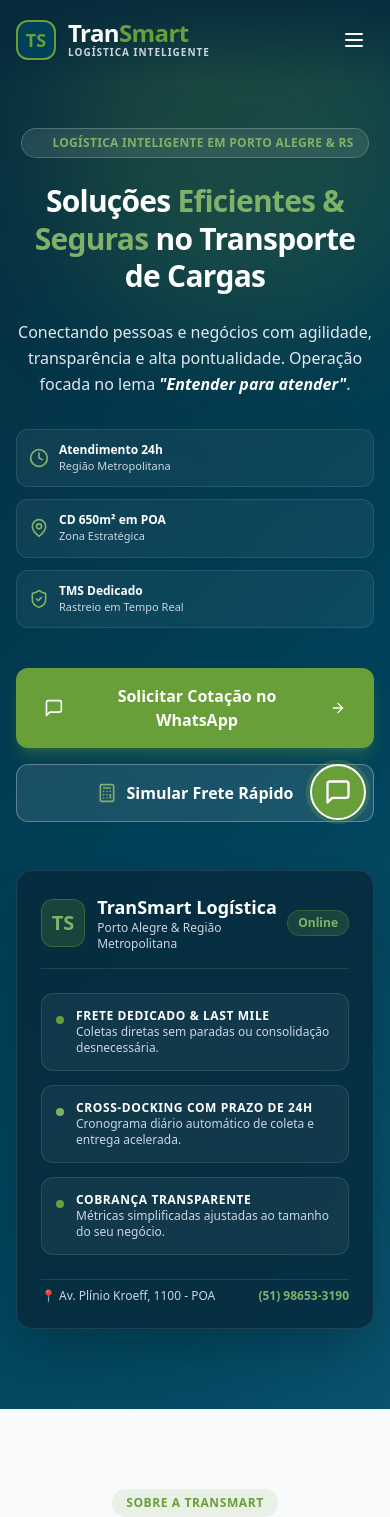
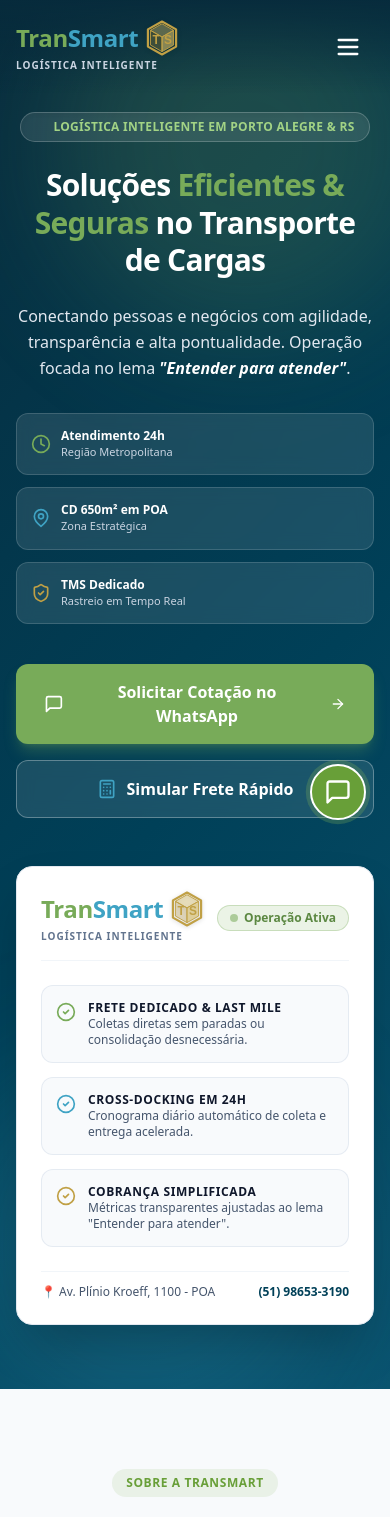
Before and after one commit to viniciusnascimento95/transmart, a React (Vite) app: page / in a window 390 px wide. Shown: the top 1517 px of the page. Built offline with nearby package versions, Linux system fonts and the light colour scheme.

Commit message:
style(theme): implement corporate Light Mode theme and mobile UX optimizations

```diff
--- a/src/components/Footer.tsx
+++ b/src/components/Footer.tsx
@@ -1,6 +1,7 @@
 import React from 'react';
 import { COMPANY_INFO } from '../data/content';
 import { Instagram, Mail, Phone, MapPin } from 'lucide-react';
+import { Logo } from './Logo';
 
 export const Footer: React.FC = () => {
   return (
@@ -10,21 +11,14 @@
 
           {/* Col 1: Brand & Tagline */}
           <div className="md:col-span-5 space-y-4">
-            <div className="flex items-center gap-3">
-              <div className="w-10 h-10 rounded-xl bg-[#689F38] text-white font-black flex items-center justify-center text-lg">
-                TS
-              </div>
-              <span className="text-2xl font-extrabold text-white tracking-tight">
-                Tran<span className="text-[#80B168]">Smart</span>
-              </span>
-            </div>
+            <Logo variant="dark" size="lg" />
 
-            <p className="text-slate-300 text-sm max-w-sm leading-relaxed">
+            <p className="text-slate-300 text-sm max-w-sm leading-relaxed mt-3">
               Soluções eficientes e seguras no transporte de cargas e logística inteligente na Região Metropolitana de Porto Alegre e RS.
             </p>
 
             <div className="pt-2">
-              <span className="inline-block px-3 py-1 rounded-full bg-white/10 text-[#80B168] text-xs font-bold border border-white/10">
+              <span className="inline-block px-3 py-1 rounded-full bg-white/10 text-[#78AB59] text-xs font-bold border border-white/10">
                 "{COMPANY_INFO.lema}"
               </span>
             </div>
@@ -34,13 +28,13 @@
           <div className="md:col-span-3 space-y-3">
             <h4 className="text-sm font-bold text-white uppercase tracking-wider">Navegação</h4>
             <ul className="space-y-2 text-xs text-slate-300">
-              <li><a href="#hero" className="hover:text-[#80B168] transition-colors">Início</a></li>
-              <li><a href="#about" className="hover:text-[#80B168] transition-colors">Sobre Nós & Missão</a></li>
-              <li><a href="#services" className="hover:text-[#80B168] transition-colors">Serviços Prestados</a></li>
-              <li><a href="#coverage" className="hover:text-[#80B168] transition-colors">Abrangência (24h)</a></li>
-              <li><a href="#infrastructure" className="hover:text-[#80B168] transition-colors">Estrutura & CD</a></li>
-              <li><a href="#why-us" className="hover:text-[#80B168] transition-colors">Por Que Nós</a></li>
-              <li><a href="#contact" className="hover:text-[#80B168] transition-colors">Contato</a></li>
+              <li><a href="#hero" className="hover:text-[#78AB59] transition-colors py-1 inline-block">Início</a></li>
+              <li><a href="#about" className="hover:text-[#78AB59] transition-colors py-1 inline-block">Sobre Nós & Missão</a></li>
+              <li><a href="#services" className="hover:text-[#78AB59] transition-colors py-1 inline-block">Serviços Prestados</a></li>
+              <li><a href="#coverage" className="hover:text-[#78AB59] transition-colors py-1 inline-block">Abrangência (24h)</a></li>
+              <li><a href="#infrastructure" className="hover:text-[#78AB59] transition-colors py-1 inline-block">Estrutura & CD</a></li>
+              <li><a href="#why-us" className="hover:text-[#78AB59] transition-colors py-1 inline-block">Por Que Nós</a></li>
+              <li><a href="#contact" className="hover:text-[#78AB59] transition-colors py-1 inline-block">Contato</a></li>
             </ul>
           </div>
 
@@ -48,19 +42,19 @@
           <div className="md:col-span-4 space-y-3 text-xs text-slate-300">
             <h4 className="text-sm font-bold text-white uppercase tracking-wider">Contatos Diretos</h4>
             <p className="flex items-center gap-2">
-              <Phone className="w-4 h-4 text-[#80B168]" />
+              <Phone className="w-4 h-4 text-[#78AB59]" />
               <span>{COMPANY_INFO.phone}</span>
             </p>
             <p className="flex items-center gap-2">
-              <Mail className="w-4 h-4 text-[#80B168]" />
+              <Mail className="w-4 h-4 text-[#78AB59]" />
               <span>{COMPANY_INFO.email}</span>
             </p>
             <p className="flex items-center gap-2">
-              <Instagram className="w-4 h-4 text-[#80B168]" />
+              <Instagram className="w-4 h-4 text-[#78AB59]" />
               <span>{COMPANY_INFO.instagram}</span>
             </p>
             <p className="flex items-start gap-2 pt-1 leading-relaxed">
-              <MapPin className="w-4 h-4 text-[#80B168] shrink-0 mt-0.5" />
+              <MapPin className="w-4 h-4 text-[#78AB59] shrink-0 mt-0.5" />
               <span>{COMPANY_INFO.address}</span>
             </p>
           </div>
--- a/src/components/Hero.tsx
+++ b/src/components/Hero.tsx
@@ -1,6 +1,7 @@
 import React from 'react';
-import { MessageSquare, Calculator, ShieldCheck, Clock, MapPin, ArrowRight } from 'lucide-react';
+import { MessageSquare, Calculator, ShieldCheck, Clock, MapPin, ArrowRight, CheckCircle2 } from 'lucide-react';
 import { COMPANY_INFO } from '../data/content';
+import { Logo } from './Logo';
 
 interface HeroProps {
   onOpenQuoteModal: () => void;
@@ -8,10 +9,10 @@
 
 export const Hero: React.FC<HeroProps> = ({ onOpenQuoteModal }) => {
   return (
-    <section id="hero" className="relative pt-32 pb-20 md:pt-40 md:pb-28 gradient-hero-bg text-white overflow-hidden">
+    <section id="hero" className="relative pt-28 pb-16 md:pt-36 md:pb-24 gradient-hero-bg text-white overflow-hidden">
       {/* Background Graphic Accents */}
-      <div className="absolute top-0 right-0 -translate-y-12 translate-x-12 w-96 h-96 bg-[#689F38]/20 rounded-full blur-3xl pointer-events-none"></div>
-      <div className="absolute bottom-0 left-0 translate-y-12 -translate-x-12 w-96 h-96 bg-[#004058]/40 rounded-full blur-3xl pointer-events-none"></div>
+      <div className="absolute top-0 right-0 -translate-y-12 translate-x-12 w-96 h-96 bg-[#78AB59]/20 rounded-full blur-3xl pointer-events-none"></div>
+      <div className="absolute bottom-0 left-0 translate-y-12 -translate-x-12 w-96 h-96 bg-[#3FA3C4]/20 rounded-full blur-3xl pointer-events-none"></div>
 
       <div className="max-w-7xl mx-auto px-4 sm:px-6 lg:px-8 relative z-10">
         <div className="grid grid-cols-1 lg:grid-cols-12 gap-12 items-center">
@@ -19,14 +20,14 @@
           {/* Left Column: Copy & CTAs */}
           <div className="lg:col-span-7 space-y-6 text-center lg:text-left">
             {/* Top Pill Badge */}
-            <div className="inline-flex items-center gap-2 px-3.5 py-1.5 rounded-full bg-white/10 border border-white/20 text-[#80B168] text-xs font-semibold tracking-wide uppercase shadow-inner">
-              <span className="w-2 h-2 rounded-full bg-[#689F38] animate-ping"></span>
+            <div className="inline-flex items-center gap-2 px-3.5 py-1.5 rounded-full bg-white/10 border border-white/20 text-[#A2D385] text-xs font-bold tracking-wide uppercase shadow-inner">
+              <span className="w-2.5 h-2.5 rounded-full bg-[#78AB59] animate-ping"></span>
               Logística Inteligente em Porto Alegre & RS
             </div>
 
             {/* Main Headline */}
             <h1 className="text-3xl sm:text-4xl md:text-5xl lg:text-6xl font-extrabold tracking-tight leading-tight">
-              Soluções <span className="text-[#80B168]">Eficientes & Seguras</span> no Transporte de Cargas
+              Soluções <span className="text-[#78AB59]">Eficientes & Seguras</span> no Transporte de Cargas
             </h1>
 
             {/* Subtitle */}
@@ -36,24 +37,24 @@
 
             {/* Feature Badges Grid */}
             <div className="grid grid-cols-1 sm:grid-cols-3 gap-3 pt-2 max-w-xl mx-auto lg:mx-0">
-              <div className="flex items-center gap-2.5 p-3 rounded-xl bg-white/5 border border-white/10">
-                <Clock className="w-5 h-5 text-[#80B168] shrink-0" />
+              <div className="flex items-center gap-2.5 p-3.5 rounded-xl bg-white/10 border border-white/15 backdrop-blur-sm">
+                <Clock className="w-5 h-5 text-[#78AB59] shrink-0" />
                 <div className="text-left">
                   <p className="text-xs font-bold text-white">Atendimento 24h</p>
                   <p className="text-[11px] text-slate-300">Região Metropolitana</p>
                 </div>
               </div>
 
-              <div className="flex items-center gap-2.5 p-3 rounded-xl bg-white/5 border border-white/10">
-                <MapPin className="w-5 h-5 text-[#80B168] shrink-0" />
+              <div className="flex items-center gap-2.5 p-3.5 rounded-xl bg-white/10 border border-white/15 backdrop-blur-sm">
+                <MapPin className="w-5 h-5 text-[#3FA3C4] shrink-0" />
                 <div className="text-left">
                   <p className="text-xs font-bold text-white">CD 650m² em POA</p>
                   <p className="text-[11px] text-slate-300">Zona Estratégica</p>
                 </div>
               </div>
 
-              <div className="flex items-center gap-2.5 p-3 rounded-xl bg-white/5 border border-white/10">
-                <ShieldCheck className="w-5 h-5 text-[#80B168] shrink-0" />
+              <div className="flex items-center gap-2.5 p-3.5 rounded-xl bg-white/10 border border-white/15 backdrop-blur-sm">
+                <ShieldCheck className="w-5 h-5 text-[#C0A045] shrink-0" />
                 <div className="text-left">
                   <p className="text-xs font-bold text-white">TMS Dedicado</p>
                   <p className="text-[11px] text-slate-300">Rastreio em Tempo Real</p>
@@ -67,7 +68,7 @@
                 href={COMPANY_INFO.whatsappUrl}
                 target="_blank"
                 rel="noopener noreferrer"
-                className="w-full sm:w-auto inline-flex items-center justify-center gap-3 px-7 py-4 rounded-xl bg-[#689F38] hover:bg-[#58872F] text-white font-bold text-base shadow-lg shadow-[#689F38]/30 hover:shadow-xl hover:scale-[1.02] transition-all cursor-pointer group"
+                className="w-full sm:w-auto inline-flex items-center justify-center gap-3 px-7 py-4 rounded-xl bg-[#78AB59] hover:bg-[#639247] text-white font-bold text-base shadow-lg shadow-[#78AB59]/30 hover:shadow-xl hover:scale-[1.02] transition-all cursor-pointer group min-h-[50px]"
               >
                 <MessageSquare className="w-5 h-5" />
                 <span>Solicitar Cotação no WhatsApp</span>
@@ -76,62 +77,55 @@
 
               <button
                 onClick={onOpenQuoteModal}
-                className="w-full sm:w-auto inline-flex items-center justify-center gap-2.5 px-6 py-4 rounded-xl bg-white/10 hover:bg-white/20 text-white font-semibold text-base border border-white/30 backdrop-blur-sm transition-all cursor-pointer"
+                className="w-full sm:w-auto inline-flex items-center justify-center gap-2.5 px-6 py-4 rounded-xl bg-white/10 hover:bg-white/20 text-white font-semibold text-base border border-white/30 backdrop-blur-sm transition-all cursor-pointer min-h-[50px]"
               >
-                <Calculator className="w-5 h-5 text-[#80B168]" />
+                <Calculator className="w-5 h-5 text-[#3FA3C4]" />
                 <span>Simular Frete Rápido</span>
               </button>
             </div>
           </div>
 
-          {/* Right Column: Interactive Card Display */}
+          {/* Right Column: Clean Official Card Display */}
           <div className="lg:col-span-5 relative">
-            <div className="dark-glass-card rounded-2xl p-6 sm:p-8 shadow-2xl space-y-6 relative z-10 border border-white/15">
-              <div className="flex items-center justify-between border-b border-white/10 pb-4">
-                <div className="flex items-center gap-3">
-                  <div className="w-12 h-12 rounded-xl bg-[#689F38]/20 border border-[#689F38]/40 flex items-center justify-center font-black text-[#80B168] text-xl">
-                    TS
-                  </div>
-                  <div>
-                    <h3 className="font-bold text-lg text-white leading-snug">TranSmart Logística</h3>
-                    <p className="text-xs text-slate-300">Porto Alegre & Região Metropolitana</p>
-                  </div>
-                </div>
-                <span className="px-2.5 py-1 rounded-full bg-[#689F38]/20 text-[#80B168] text-xs font-semibold border border-[#689F38]/30">
-                  Online
+            <div className="bg-white rounded-2xl p-6 sm:p-8 shadow-2xl text-slate-900 space-y-6 relative z-10 border border-slate-200">
+              <div className="flex items-center justify-between border-b border-slate-100 pb-4">
+                <Logo variant="light" size="md" />
+                <span className="px-3 py-1 rounded-full bg-[#78AB59]/15 text-[#5C8842] text-xs font-bold border border-[#78AB59]/30 flex items-center gap-1.5">
+                  <span className="w-2 h-2 rounded-full bg-[#78AB59] animate-pulse"></span>
+                  Operação Ativa
                 </span>
               </div>
 
               {/* Quick Highlights list inside hero card */}
               <div className="space-y-3.5">
-                <div className="p-3.5 rounded-xl bg-white/5 border border-white/10 flex items-start gap-3">
-                  <div className="w-2 h-2 rounded-full bg-[#689F38] mt-2 shrink-0"></div>
+                <div className="p-3.5 rounded-xl bg-slate-50 border border-slate-200/80 flex items-start gap-3">
+                  <CheckCircle2 className="w-5 h-5 text-[#78AB59] shrink-0 mt-0.5" />
                   <div>
-                    <p className="text-xs font-bold text-white uppercase tracking-wider">Frete Dedicado & Last Mile</p>
-                    <p className="text-xs text-slate-300">Coletas diretas sem paradas ou consolidação desnecessária.</p>
+                    <p className="text-xs font-extrabold text-slate-900 uppercase tracking-wider">Frete Dedicado & Last Mile</p>
+                    <p className="text-xs text-slate-600">Coletas diretas sem paradas ou consolidação desnecessária.</p>
                   </div>
                 </div>
 
-                <div className="p-3.5 rounded-xl bg-white/5 border border-white/10 flex items-start gap-3">
-                  <div className="w-2 h-2 rounded-full bg-[#80B168] mt-2 shrink-0"></div>
+                <div className="p-3.5 rounded-xl bg-slate-50 border border-slate-200/80 flex items-start gap-3">
+                  <CheckCircle2 className="w-5 h-5 text-[#3FA3C4] shrink-0 mt-0.5" />
                   <div>
-                    <p className="text-xs font-bold text-white uppercase tracking-wider">Cross-docking com Prazo de 24h</p>
-                    <p className="text-xs text-slate-300">Cronograma diário automático de coleta e entrega acelerada.</p>
+                    <p className="text-xs font-extrabold text-slate-900 uppercase tracking-wider">Cross-docking em 24h</p>
+                    <p className="text-xs text-slate-600">Cronograma diário automático de coleta e entrega acelerada.</p>
                   </div>
                 </div>
 
-                <div className="p-3.5 rounded-xl bg-white/5 border border-white/10 flex items-start gap-3">
-                  <div className="w-2 h-2 rounded-full bg-[#689F38] mt-2 shrink-0"></div>
+                <div className="p-3.5 rounded-xl bg-slate-50 border border-slate-200/80 flex items-start gap-3">
+                  <CheckCircle2 className="w-5 h-5 text-[#C0A045] shrink-0 mt-0.5" />
                   <div>
-                    <p className="text-xs font-bold text-white uppercase tracking-wider">Cobrança Transparente</p>
-                    <p className="text-xs text-slate-300">Métricas simplificadas ajustadas ao tamanho do seu negócio.</p>
+                    <p className="text-xs font-extrabold text-slate-900 uppercase tracking-wider">Cobrança Simplificada</p>
+                    <p className="text-xs text-slate-600">Métricas transparentes ajustadas ao lema "Entender para atender".</p>
                   </div>
                 </div>
               </div>
 
-              <div className="pt-2 border-t border-white/10 flex items-center justify-between text-xs text-slate-300">
+              <div className="pt-3 border-t border-slate-100 flex items-center justify-between text-xs text-slate-600">
                 <span>📍 Av. Plínio Kroeff, 1100 - POA</span>
-                <span className="font-bold text-[#80B168]">(51) 98653-3190</span>
+                <span className="font-extrabold text-[#004058]">(51) 98653-3190</span>
               </div>
             </div>
           </div>
--- a/src/components/Navbar.tsx
+++ b/src/components/Navbar.tsx
@@ -1,6 +1,7 @@
 import React, { useState, useEffect } from 'react';
 import { Menu, X, MessageSquare } from 'lucide-react';
 import { COMPANY_INFO } from '../data/content';
+import { Logo } from './Logo';
 
 interface NavbarProps {
   onOpenQuoteModal: () => void;
@@ -32,24 +33,14 @@
     <header
       className={`fixed top-0 left-0 right-0 z-40 transition-all duration-300 ${
         isScrolled
-          ? 'glass-nav shadow-md py-3 border-b border-slate-200/80'
-          : 'bg-gradient-to-b from-[#072B3C]/90 to-transparent text-white py-5'
+          ? 'glass-nav shadow-sm py-3 border-b border-slate-200/80'
+          : 'bg-gradient-to-b from-[#072B3C]/95 to-transparent text-white py-4'
       }`}
     >
-      <div className="max-w-7xl mx-mx-auto px-4 sm:px-6 lg:px-8 mx-auto flex items-center justify-between">
-        {/* Brand Logo */}
-        <a href="#hero" className="flex items-center gap-3 group focus:outline-none">
-          <div className="w-10 h-10 rounded-xl bg-[#004058] border-2 border-[#689F38] flex items-center justify-center font-extrabold text-[#689F38] text-lg shadow-sm group-hover:scale-105 transition-transform">
-            TS
-          </div>
-          <div className="flex flex-col">
-            <span className={`text-2xl font-extrabold tracking-tight leading-none ${isScrolled ? 'text-[#004058]' : 'text-white'}`}>
-              Tran<span className="text-[#689F38]">Smart</span>
-            </span>
-            <span className={`text-[10px] uppercase font-semibold tracking-widest ${isScrolled ? 'text-slate-500' : 'text-slate-300'}`}>
-              Logística Inteligente
-            </span>
-          </div>
+      <div className="max-w-7xl mx-auto px-4 sm:px-6 lg:px-8 flex items-center justify-between">
+        {/* Official Brand Logo Component */}
+        <a href="#hero" className="focus:outline-none py-1">
+          <Logo variant={isScrolled ? 'light' : 'dark'} size="md" />
         </a>
 
         {/* Desktop Navigation Links */}
@@ -58,7 +49,7 @@
             <a
               key={link.label}
               href={link.href}
-              className={`text-sm font-medium transition-colors hover:text-[#689F38] ${
+              className={`text-sm font-semibold transition-colors hover:text-[#78AB59] py-2 ${
                 isScrolled ? 'text-slate-700' : 'text-slate-100 hover:text-white'
               }`}
             >
@@ -71,7 +62,7 @@
         <div className="hidden lg:flex items-center gap-3">
           <button
             onClick={onOpenQuoteModal}
-            className="text-xs font-semibold px-4 py-2.5 rounded-lg border border-[#689F38] text-[#689F38] hover:bg-[#689F38] hover:text-white transition-all cursor-pointer shadow-sm"
+            className="text-xs font-bold px-4 py-2.5 rounded-lg border border-[#78AB59] text-[#78AB59] hover:bg-[#78AB59] hover:text-white transition-all cursor-pointer shadow-sm min-h-[44px]"
           >
             Simular Cotação
           </button>
@@ -80,48 +71,49 @@
             href={COMPANY_INFO.whatsappUrl}
             target="_blank"
             rel="noopener noreferrer"
-            className="flex items-center gap-2 text-xs font-bold px-4 py-2.5 rounded-lg bg-[#689F38] text-white hover:bg-[#58872F] transition-all cursor-pointer shadow-md hover:shadow-lg hover:-translate-y-0.5"
+            className="flex items-center gap-2 text-xs font-bold px-4 py-2.5 rounded-lg bg-[#78AB59] text-white hover:bg-[#639247] transition-all cursor-pointer shadow-md hover:shadow-lg hover:-translate-y-0.5 min-h-[44px]"
           >
             <MessageSquare className="w-4 h-4" />
             <span>WhatsApp (51) 98653-3190</span>
           </a>
         </div>
 
-        {/* Mobile Menu Button */}
+        {/* Mobile Menu Toggle Button */}
         <button
           onClick={() => setIsMobileMenuOpen(!isMobileMenuOpen)}
-          className={`md:hidden p-2 rounded-lg transition-colors ${
-            isScrolled ? 'text-slate-700 hover:bg-slate-100' : 'text-white hover:bg-white/10'
+          className={`md:hidden p-3 rounded-lg transition-colors min-w-[48px] min-h-[48px] flex items-center justify-center ${
+            isScrolled ? 'text-slate-800 hover:bg-slate-100' : 'text-white hover:bg-white/10'
           }`}
           aria-label="Alternar Menu"
         >
-          {isMobileMenuOpen ? <X className="w-6 h-6" /> : <Menu className="w-6 h-6" />}
+          {isMobileMenuOpen ? <X className="w-7 h-7" /> : <Menu className="w-7 h-7" />}
         </button>
       </div>
 
       {/* Mobile Drawer Navigation */}
       {isMobileMenuOpen && (
-        <div className="md:hidden bg-[#072B3C] text-white px-6 pt-4 pb-6 border-b border-slate-700 shadow-xl space-y-4 animate-in slide-in-from-top duration-200">
-          <nav className="flex flex-col space-y-3">
+        <div className="md:hidden bg-white text-slate-900 px-6 pt-4 pb-8 border-b border-slate-200 shadow-2xl space-y-4 animate-in slide-in-from-top duration-200">
+          <nav className="flex flex-col space-y-1">
             {navLinks.map((link) => (
               <a
                 key={link.label}
                 href={link.href}
                 onClick={() => setIsMobileMenuOpen(false)}
-                className="text-base font-medium py-1.5 text-slate-200 hover:text-[#689F38] transition-colors border-b border-slate-800"
+                className="text-base font-semibold py-3 text-slate-800 hover:text-[#78AB59] transition-colors border-b border-slate-100 flex items-center justify-between min-h-[48px]"
               >
-                {link.label}
+                <span>{link.label}</span>
+                <span className="text-slate-400 text-xs">➔</span>
               </a>
             ))}
           </nav>
 
-          <div className="pt-2 flex flex-col gap-3">
+          <div className="pt-3 flex flex-col gap-3">
             <button
               onClick={() => {
                 setIsMobileMenuOpen(false);
                 onOpenQuoteModal();
               }}
-              className="w-full text-center py-2.5 rounded-lg font-semibold bg-white/10 text-white border border-[#689F38] text-sm"
+              className="w-full text-center py-3.5 rounded-xl font-bold bg-slate-100 text-slate-900 border border-slate-300 text-sm min-h-[48px]"
             >
               Simular Cotação Rápida
             </button>
@@ -129,10 +121,11 @@
               href={COMPANY_INFO.whatsappUrl}
               target="_blank"
               rel="noopener noreferrer"
-              className="w-full flex items-center justify-center gap-2 py-3 rounded-lg font-bold bg-[#689F38] text-white text-sm"
+              onClick={() => setIsMobileMenuOpen(false)}
+              className="w-full flex items-center justify-center gap-2 py-3.5 rounded-xl font-bold bg-[#78AB59] text-white text-sm shadow-md min-h-[48px]"
             >
-              <MessageSquare className="w-4 h-4" />
-              Falar no WhatsApp
+              <MessageSquare className="w-5 h-5" />
+              Falar no WhatsApp (51) 98653-3190
             </a>
           </div>
         </div>
--- a/src/index.css
+++ b/src/index.css
@@ -4,15 +4,20 @@
   :root {
     --primary-navy: #004058;
     --primary-navy-dark: #072B3C;
-    --accent-green: #689F38;
-    --accent-green-hover: #58872F;
-    --accent-green-light: #EBF4E5;
+    --accent-green: #78AB59;
+    --accent-green-hover: #639247;
+    --accent-cyan: #3FA3C4;
+    --accent-gold: #C0A045;
     --bg-slate: #F8FAFC;
+    --bg-card: #FFFFFF;
+    --text-main: #0F172A;
   }
 
   html {
     font-family: 'Plus Jakarta Sans', 'Inter', -apple-system, BlinkMacSystemFont, sans-serif;
     scroll-behavior: smooth;
+    background-color: var(--bg-slate);
+    color: var(--text-main);
   }
 }
 
@@ -23,8 +28,8 @@
 }
 
 @keyframes pulseGlow {
-  0%, 100% { box-shadow: 0 0 0 0 rgba(104, 159, 56, 0.4); }
-  50% { box-shadow: 0 0 0 16px rgba(104, 159, 56, 0); }
+  0%, 100% { box-shadow: 0 0 0 0 rgba(120, 171, 89, 0.4); }
+  50% { box-shadow: 0 0 0 16px rgba(120, 171, 89, 0); }
 }
 
 .animate-float {
@@ -36,15 +41,20 @@
 }
 
 .glass-nav {
-  background: rgba(255, 255, 255, 0.92);
+  background: rgba(255, 255, 255, 0.95);
   backdrop-filter: blur(12px);
   -webkit-backdrop-filter: blur(12px);
 }
 
-.dark-glass-card {
-  background: rgba(7, 43, 60, 0.85);
-  backdrop-filter: blur(16px);
-  border: 1px solid rgba(255, 255, 255, 0.1);
+.light-card {
+  background: #FFFFFF;
+  border: 1px solid rgba(226, 232, 240, 0.9);
+  box-shadow: 0 4px 12px rgba(15, 23, 42, 0.05);
+}
+
+.light-card:hover {
+  border-color: rgba(120, 171, 89, 0.5);
+  box-shadow: 0 10px 25px rgba(15, 23, 42, 0.08);
 }
 
 .gradient-hero-bg {
@@ -52,7 +62,12 @@
 }
 
 .gradient-green-badge {
-  background: linear-gradient(135deg, #689F38 0%, #4D7A27 100%);
+  background: linear-gradient(135deg, #78AB59 0%, #5C8842 100%);
+}
+
+/* Touch Target Optimization for Mobile */
+button, a {
+  touch-action: manipulation;
 }
 
 /* Scrollbar Customization */
@@ -63,9 +78,9 @@
   background: #f1f5f9;
 }
 ::-webkit-scrollbar-thumb {
-  background: #94a3b8;
+  background: #cbd5e1;
   border-radius: 5px;
 }
 ::-webkit-scrollbar-thumb:hover {
-  background: #689F38;
+  background: #78AB59;
 }
```
